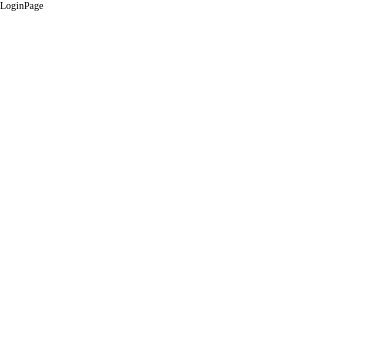
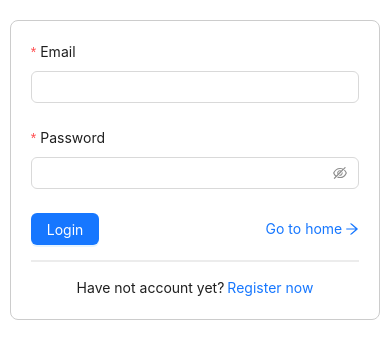
Before and after one commit to GiaThuan-2004/ReactProject, a React (Vite) app: page /login in a window 390 px wide. Shown: the top 358 px of the page. Built offline with nearby package versions, Linux system fonts and the light colour scheme.

Commit message:
design login and register layout(with responsive)

```diff
--- a/src/component/layout/header.jsx
+++ b/src/component/layout/header.jsx
@@ -1,30 +1,45 @@
 import { Link, NavLink } from "react-router-dom";
 import { Menu } from 'antd';
 import { useState } from "react";
-import { HomeOutlined, UserOutlined, BookOutlined } from '@ant-design/icons';
+import { HomeOutlined, UserOutlined, BookOutlined, SettingOutlined } from '@ant-design/icons';
 
 const items = [
     {
         key: 'home',
         label: (
-            <Link className="list-item" to="/">Home</Link>
+            <Link to="/">Home</Link>
         ),
         icon: <HomeOutlined />
     },
     {
         key: 'books',
         label: (
-            <Link className="list-item" to="/books">Books</Link>
+            <Link to="/books">Books</Link>
         ),
         icon: <BookOutlined />
     },
     {
         key: 'users',
         label: (
-            <Link className="list-item" to="/users">Users</Link>
+            <Link to="/users">Users</Link>
         ),
         icon: <UserOutlined />
     },
+    {
+        label: 'Settings',
+        key: 'setting',
+        icon: <SettingOutlined />,
+        children: [
+            {
+                type: 'group',
+                label: (<Link style={{ color: "black" }} to="/login">Login</Link>)
+            },
+            {
+                type: 'group',
+                label: (<Link style={{ color: "black" }} to="/register">Register</Link>)
+            }
+        ],
+    }
 ];
 
 const Header = () => {
--- /dev/null
+++ b/src/pages/loginPage.css
@@ -0,0 +1,67 @@
+.login-form {
+    max-width: 500px;
+    margin: 50px auto;
+    padding: 50px;
+    border: 1px solid #ccc;
+    border-radius: 10px;
+}
+
+.action-block {
+    display: flex;
+    justify-content: space-between;
+}
+
+.toHome {
+    display: flex;
+    gap: 3px;
+    align-items: center;
+}
+
+.line {
+    width: 100%;
+    border: 1px solid #ececec;
+    margin-top: 15px;
+}
+
+.register-guide {
+    margin-top: 15px;
+    text-align: center;
+}
+
+@media (max-width: 768px) {
+    .login-form {
+        max-width: 90%;
+        padding: 30px;
+        margin: 30px auto;
+    }
+
+    .action-block {
+        display: flex;
+        justify-content: space-between;
+    }
+
+    .toHome {
+        display: flex;
+        gap: 3px;
+        align-items: center;
+    }
+}
+
+/* Mobile */
+@media (max-width: 480px) {
+    .login-form {
+        max-width: 95%;
+        padding: 20px;
+        margin: 20px auto;
+        border-radius: 8px;
+    }
+
+    .action-block {
+        display: flex;
+        justify-content: space-between;
+    }
+
+    .toHome {
+        font-size: 14px;
+    }
+}
--- a/src/pages/loginpage.jsx
+++ b/src/pages/loginpage.jsx
@@ -1,6 +1,79 @@
+import { Input, Button, Form, notification } from 'antd'
+import './loginPage.css'
+import { Link } from 'react-router-dom'
+import { ArrowRightOutlined } from '@ant-design/icons'
+
 const LoginPage = () => {
+    const [form] = Form.useForm()
+    const onFinish = (values) => {
+        console.log(values.email, values.password)
+    }
     return (
-        <div>LoginPage</div>
+        <Form
+            className='login-form'
+            layout='vertical'
+            initialValues={{ remember: true }}
+            form={form}
+            onFinish={onFinish}
+        >
+            <Form.Item
+                label="Email"
+                name="email"
+                validateTrigger="onBlur"
+                rules={[
+                    {
+                        required: true,
+                        message: 'Please input your username!'
+                    },
+                    {
+                        pattern: /^\S+@\S+\.\S+$/,
+                        message: "Please enter a valid email address!",
+                    }
+                ]}
+            >
+                <Input
+                    onInput={() => {
+                        // clear error khi đang gõ
+                        form.setFields([{ name: "email", errors: [] }]);
+                    }}>
+                </Input>
+            </Form.Item>
+            <Form.Item
+                label="Password"
+                name="password"
+                validateTrigger="onBlur"
+                rules={[
+                    {
+                        required: true,
+                        message: 'Please input your password!'
+                    },
+                    {
+                        pattern: /^(?=.*[A-Za-z])(?=.*\d)[A-Za-z\d]{8,}$/,
+                        message: "Password must have at least one alphabet, one number and 8 character",
+                    }
+                ]}
+            >
+                <Input.Password
+                    onInput={() => {
+                        // clear error khi đang gõ
+                        form.setFields([{ name: "password", errors: [] }]);
+                    }}>
+                </Input.Password>
+            </Form.Item>
+
+            <div className="action-block">
+                <Button
+                    onClick={() => { form.submit() }}
+                    type='primary'
+                    style={{ maxWidth: "100px" }}>Login
+                </Button>
+                <Link className='toHome' to="/"><p>Go to home</p><ArrowRightOutlined /></Link>
+            </div>
+            <div className="line"></div>
+
+            <p className='register-guide'>Have not account yet?<Link style={{ marginLeft: 3 }} to="/register">Register now</Link></p>
+
+        </Form>
     )
 }
 
--- a/src/pages/registerpage.jsx
+++ b/src/pages/registerpage.jsx
@@ -1,6 +1,7 @@
-import { Input, Button, Form, notification } from 'antd'
+import { Input, Button, Form, notification, Row, Col, Divider } from 'antd'
 import { registerUserApi } from '../service/api.service'
 import { useNavigate } from "react-router"
+import { Link } from 'react-router-dom'
 
 const RegisterPage = () => {
     const [form] = Form.useForm()
@@ -27,13 +28,16 @@ const RegisterPage = () => {
         }
     }
     return (
+        <Row justify={'center'} style={{ marginTop: "20px" }}>
+            <Col xs={24} md={16} lg={8}>
+                <h3 style={{ textAlign: 'center' }}>Register Form</h3>
                 <Form
                     layout='vertical'
                     onFinish={onFinish}
                     // onFinishFailed={onFinishFailed}
                     form={form}
                 >
-            <div style={{ padding: '20px' }}>
+                    <div style={{ padding: '20px', width: '100%' }}>
                         <Form.Item
                             label="FullName"
                             name="fullName"
@@ -52,7 +56,7 @@ const RegisterPage = () => {
                             <Input
                                 onInput={() => {
                                     // clear error khi đang gõ
-                            form.setFields([{ name: "fullname", errors: [] }]);
+                                    form.setFields([{ name: "fullName", errors: [] }]);
                                 }}>
                             </Input>
                         </Form.Item>
@@ -79,6 +83,7 @@ const RegisterPage = () => {
                             </Input>
                         </Form.Item>
                         <Form.Item
+                            style={{ width: '100%' }}
                             label="Password"
                             name="password"
                             validateTrigger="onBlur"
@@ -122,6 +127,8 @@ const RegisterPage = () => {
                                 }}>
                             </Input>
                         </Form.Item>
+
+                        <div style={{ display: "flex", justifyContent: "space-between" }}>
                             <Button
                                 onClick={() => { form.submit() }}
                                 type='primary'
@@ -130,13 +137,24 @@ const RegisterPage = () => {
                             <Button
                                 onClick={() => {
                                     const name = form.getFieldValue("fullName")
+                                    if (name && /^[a-zA-Z]+$/.test(name)) {
                                         form.setFieldValue('email', `${name}@gmail.com`)
+                                    }
                                 }}
                                 type='primary'
                                 style={{ width: "200px", marginLeft: '10px' }}>Auto generate email
                             </Button>
                         </div>
+                        <Divider ></Divider>
+                        <p style={{ textAlign: 'center' }}>
+                            Have Account?
+                            <Link style={{ marginLeft: '5px' }} to="/login">Login now</Link>
+                        </p>
+                    </div>
                 </Form>
+            </Col>
+        </Row>
+
 
     )
 }
```
Also changed, not shown: src/component/layout/header.css (deleted, +0 -41 lines). Lines whose indentation alone changed are shown as unchanged.
